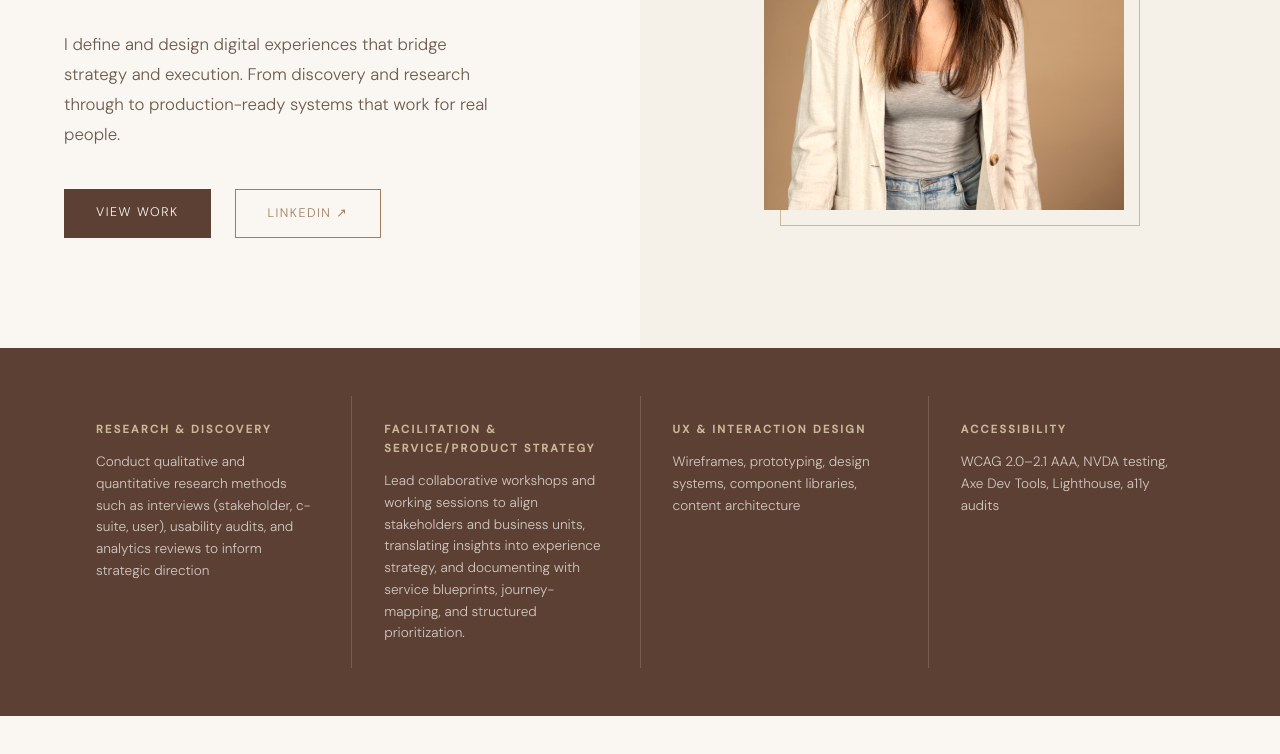
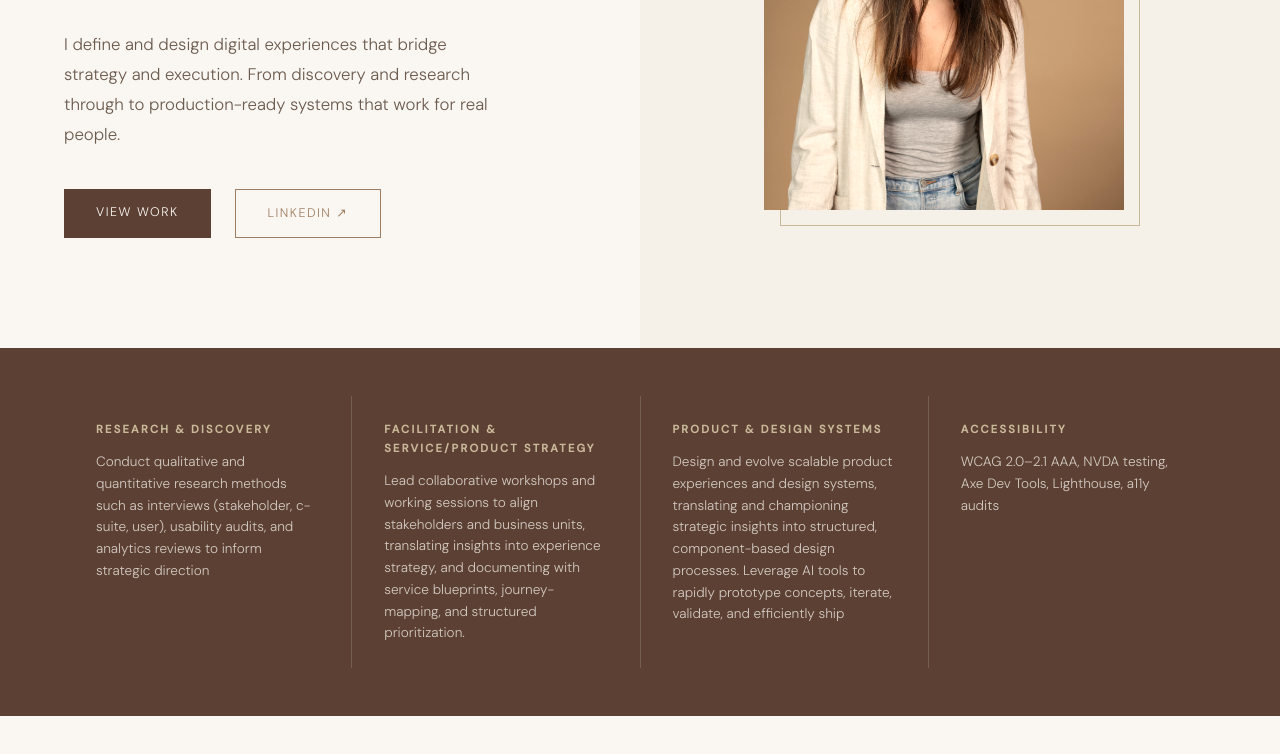
Before and after one commit to eleanor-forte/portfolio, a plain HTML site: page index.html in a window 1280 px wide. Shown: the part 452-1206 px from the top of the page. Drawn offline with nearby package versions, Linux system fonts and the light colour scheme.

Commit message:
Refine hero name and update skills section
Updated hero section and skills description for clarity and detail.

```diff
--- a/index.html
+++ b/index.html
@@ -627,7 +627,7 @@
   <section class="hero">
     <div class="hero-text">
       <p class="hero-eyebrow">Senior Experience Designer · Calgary, AB</p>
-      <h1 class="hero-name">Ellie<em>(Eleanor)</em><br>Forte</h1>
+      <h1 class="hero-name">Ellie<em> (Eleanor) </em><br>Forte</h1>
       <p class="hero-title">UX · Strategy · Facilitation</p>
       <p class="hero-desc">I define and design digital experiences that bridge strategy and execution. From discovery and research through to production-ready systems that work for real people.</p>
       <div class="hero-links">
@@ -654,8 +654,8 @@
       <p>Lead collaborative workshops and working sessions to align stakeholders and business units, translating insights into experience strategy, and documenting with service blueprints, journey-mapping, and structured prioritization.  </p>
     </div>
     <div class="skill-item">
-      <h4>UX & Interaction Design</h4>
-      <p>Wireframes, prototyping, design systems, component libraries, content architecture</p>
+      <h4>Product & Design Systems</h4>
+      <p>Design and evolve scalable product experiences and design systems, translating and championing strategic insights into structured, component-based design processes. Leverage AI tools to rapidly prototype concepts, iterate, validate, and efficiently ship</p>
     </div>
     <div class="skill-item">
       <h4>Accessibility</h4>
```
